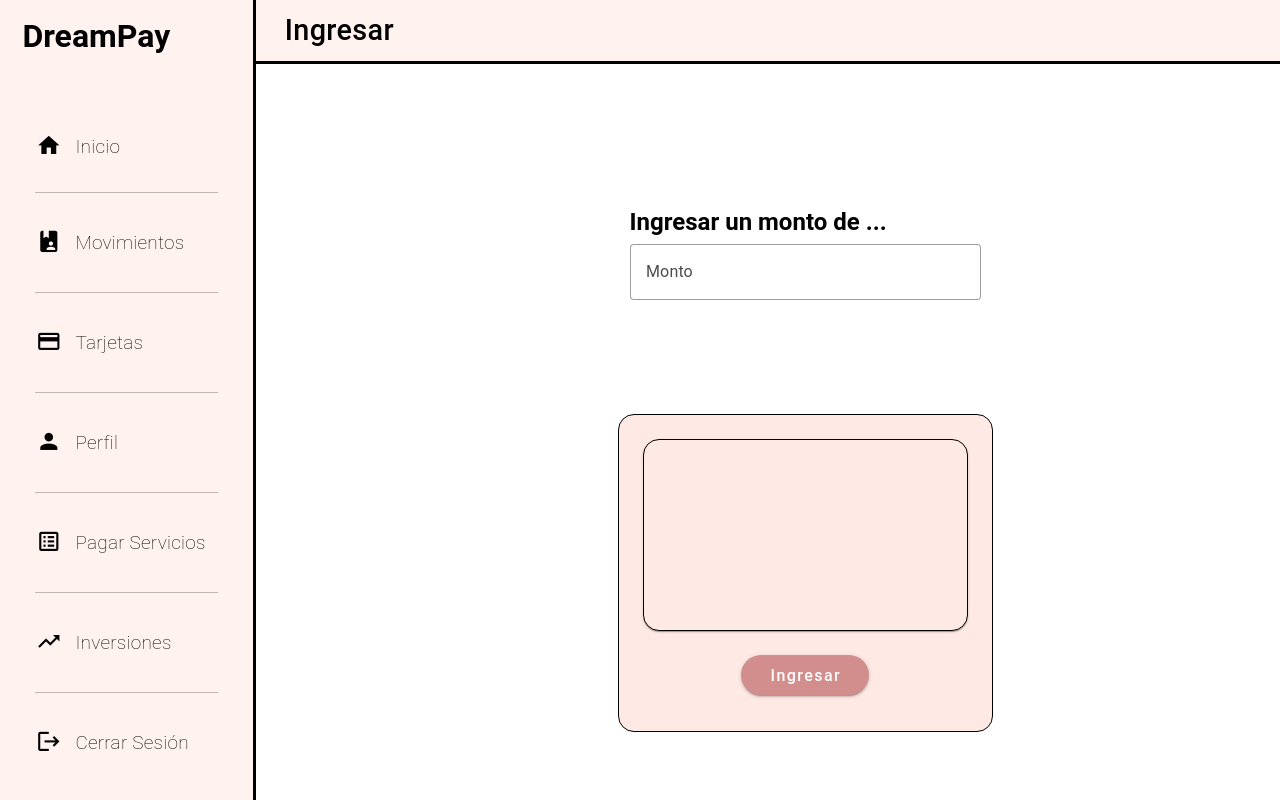
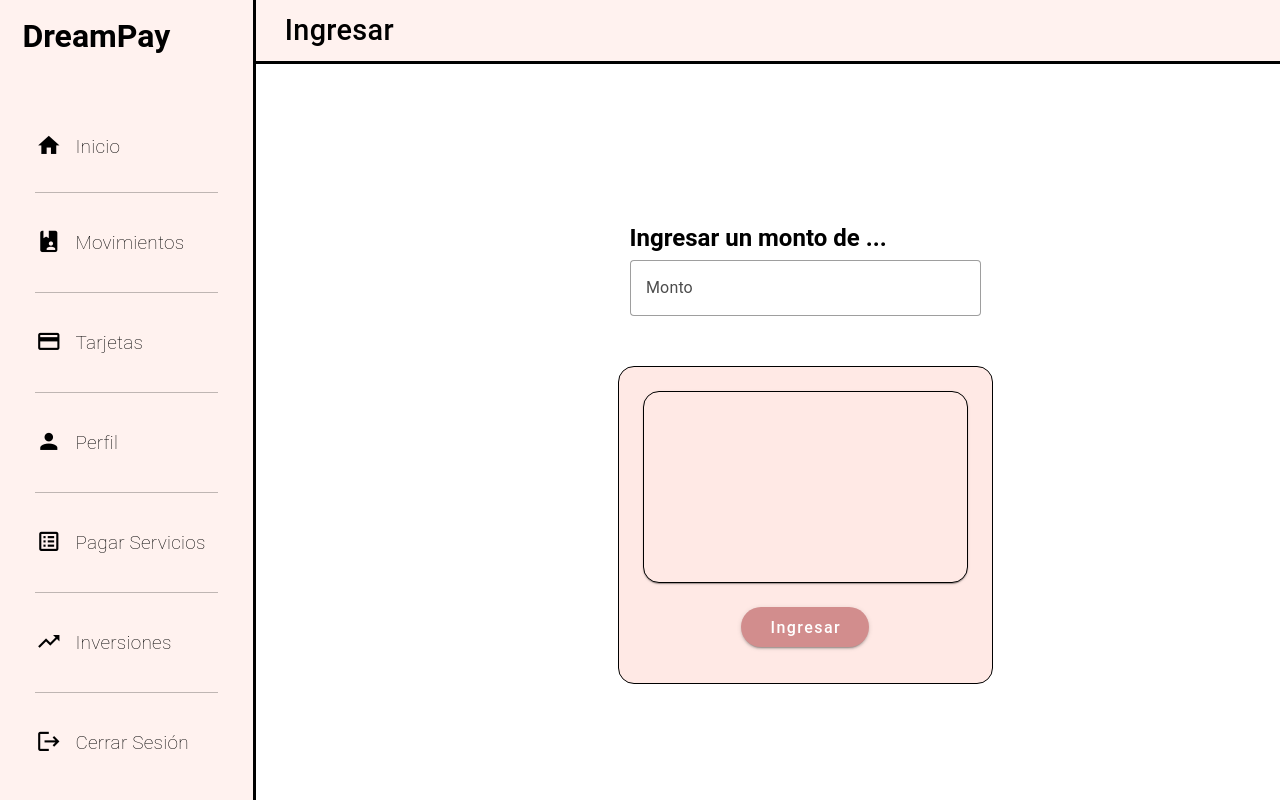
Before and after one commit to BrunTac/tp2-hci, a Vue app: page /ingresar in a window 1280 px wide. Shown: the top 800 px of the page. Built offline with nearby package versions, Linux system fonts and the light colour scheme; a small style sheet from the web is missing; a web font is replaced by a local one.

Commit message:
fix spacing

```diff
--- a/src/pages/ingresar.vue
+++ b/src/pages/ingresar.vue
@@ -8,7 +8,7 @@
       <v-col cols="auto" style="margin-left: 27vw;">
         <v-form @submit.prevent style="display: flex; flex-direction: column;">
           <v-col>
-            <h2 style="margin-top: 14vh">Ingresar un monto de ...</h2>
+            <h2 style="margin-top: 16vh">Ingresar un monto de ...</h2>
             <v-text-field
               label="Monto"
               clearable
@@ -21,7 +21,7 @@
           <v-card
             class="enter-card"
             flat
-            style="display: flex; flex-direction: column; margin-top: 10vh; width: auto; height: auto">
+            style="display: flex; flex-direction: column; margin-top: 2vh; width: auto; height: auto">
             <v-col>
               <v-card
                 class="enter-card"
--- a/src/pages/transferir.vue
+++ b/src/pages/transferir.vue
@@ -31,7 +31,7 @@
           <v-card
             class="transfer-card"
             flat
-            style="display: flex; flex-direction: column; margin-top: 8vh; width: auto; height: auto">
+            style="display: flex; flex-direction: column; margin-top: 4vh; width: auto; height: auto">
             <v-col>
               <v-card
                 class="transfer-card"
```
